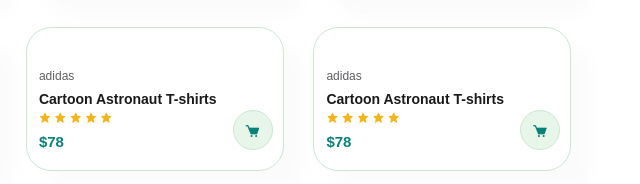
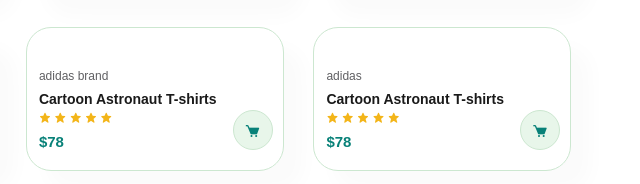
Before and after one commit to Felix43-hub/Digg.com, a plain HTML site: page index.html in a window 1280 px wide. Shown: the part 2376-2560 px from the top of the page, 629-1269 px from the left. Drawn offline with nearby package versions, Linux system fonts and the light colour scheme.

Commit message:
updated brand name of an image

```diff
--- a/index.html
+++ b/index.html
@@ -302,7 +302,7 @@
             <div class="pro">
                 <img src="images/shirt3.png" alt="">
                 <div class="description">
-                    <span>adidas</span>
+                    <span>adidas brand</span>
                     <h5>Cartoon Astronaut T-shirts</h5>
                     <div class="star">
                         <i class='bx bxs-star'></i>
```
